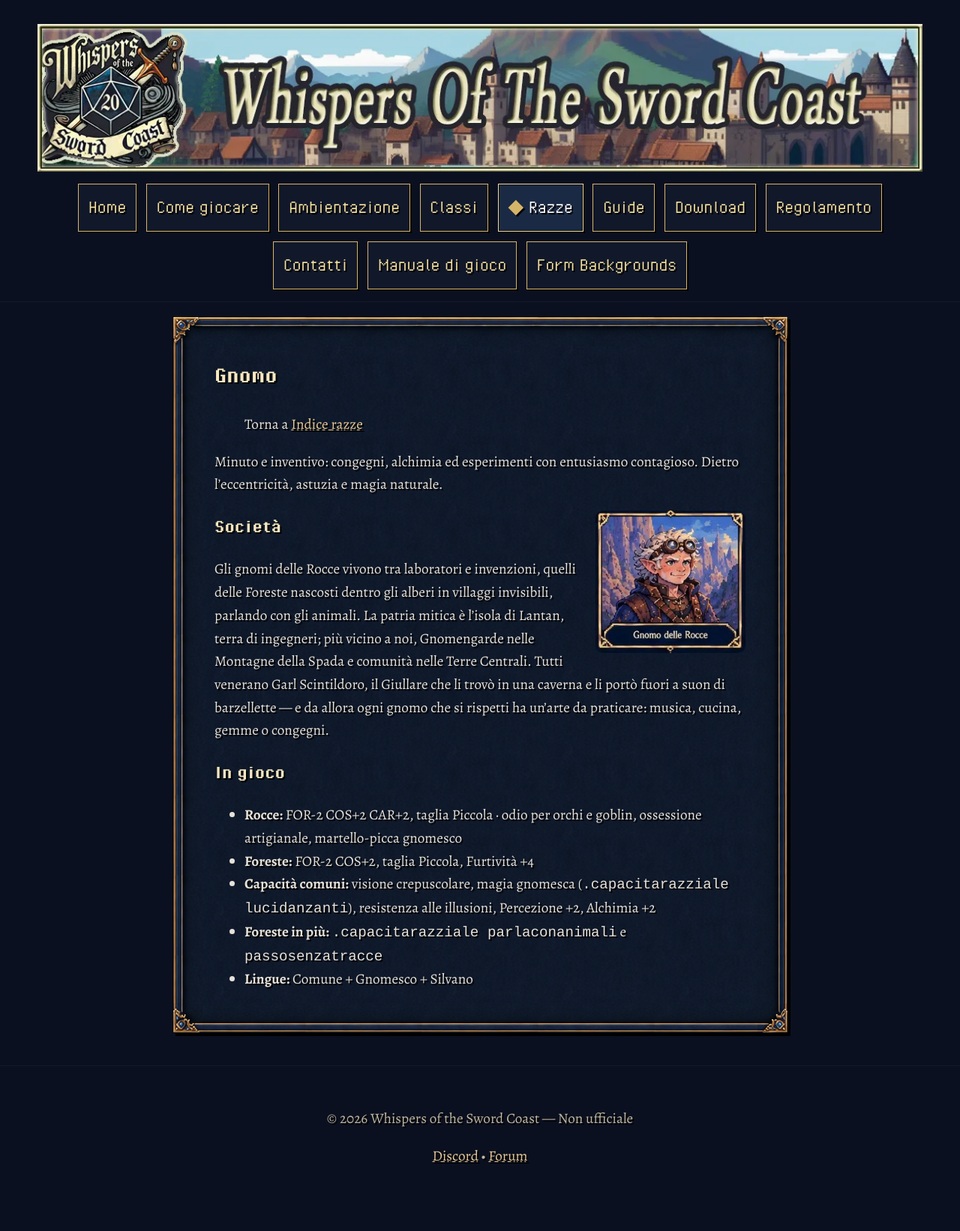
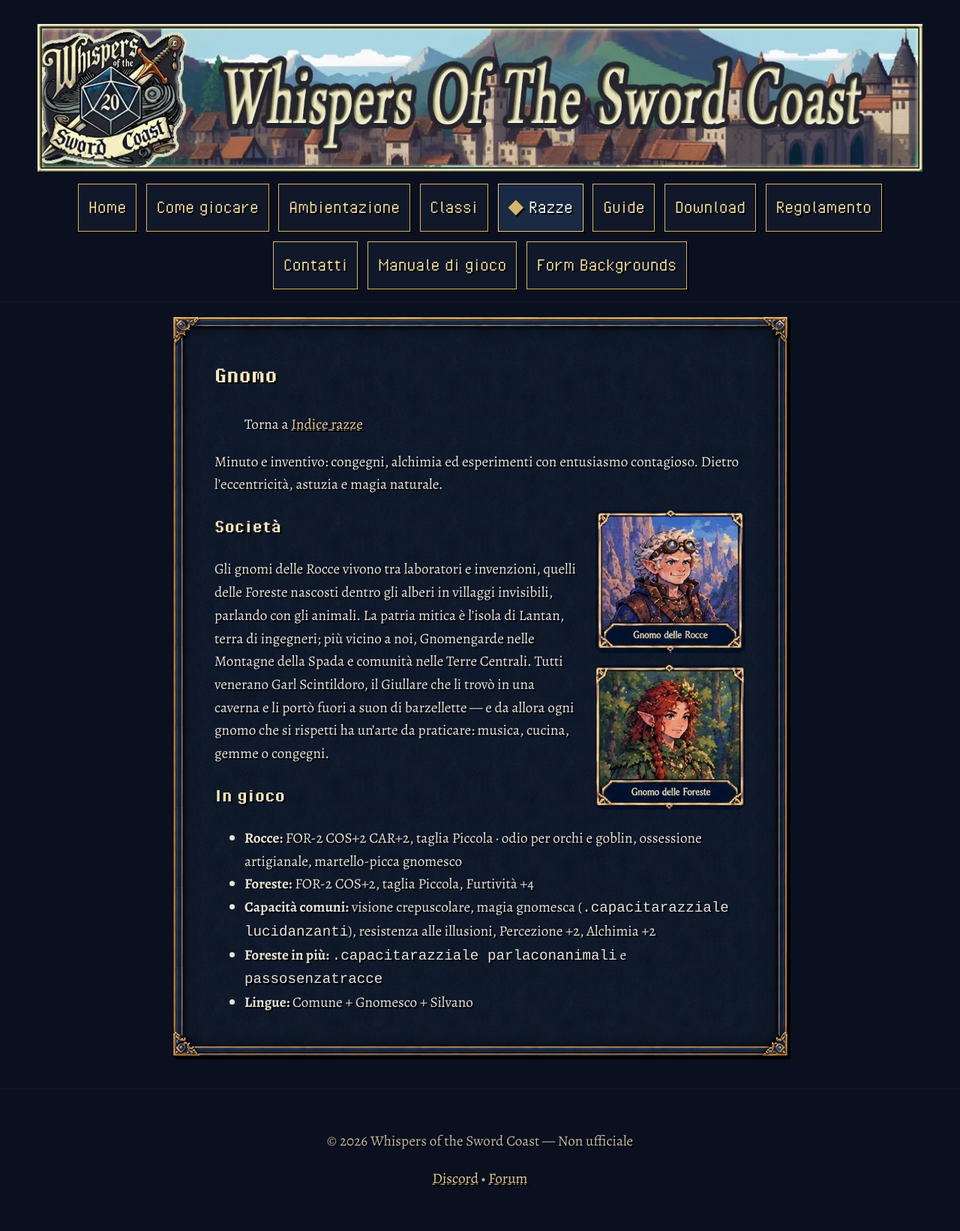
Before and after one commit to whispersoftheswordcoast/whispersoftheswordcoast.github.io, a Jekyll site: the page built from razze/gnomo.md, in a window 1280 px wide. Shown: the whole page at 75% size. Built offline with Jekyll 4.4.1, drawn with Linux system fonts in a browser that asks for light colours; our own code applies the rules of GitHub Pages for plain Markdown files; before the commit the page ends 1612 px from its top, so only the background shows below that.

Commit message:
Gnomo: aggiunto ritratto foreste + webp

```diff
--- a/razze/gnomo.md
+++ b/razze/gnomo.md
@@ -12,6 +12,7 @@
 Minuto e inventivo: congegni, alchimia ed esperimenti con entusiasmo contagioso. Dietro l'eccentricità, astuzia e magia naturale.
 
 <img src="{{ '/assets/images/gnomorocce.webp' | relative_url }}" alt="Gnomo delle rocce" style="float: right; width: 200px; max-width: 45%; height: auto; margin: 0 0 1rem 1.5rem; border-radius: 10px;" />
+<img src="{{ '/assets/images/gnomoforeste.webp' | relative_url }}" alt="Gnomo delle foreste" style="float: right; clear: right; width: 200px; max-width: 45%; height: auto; margin: 0 0 1rem 1.5rem; border-radius: 10px;" />
 
 ## Società
 
```
Also changed, not shown: assets/images/gnomoforeste.JPG (added), assets/images/gnomoforeste.webp (added).
